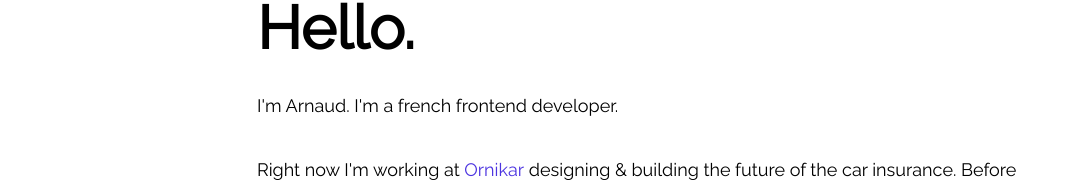
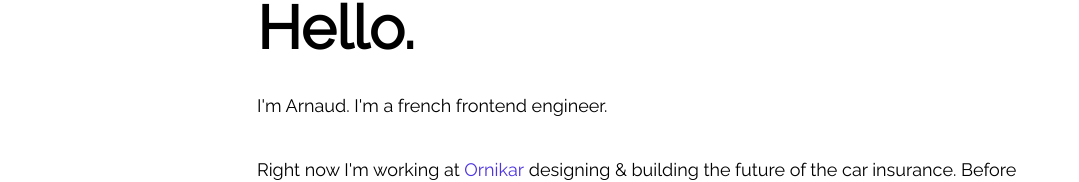
Before and after one commit to arnaudmanaranche/enaut.dev, a Next.js app: page / in a window 1280 px wide. Shown: the part 124-306 px from the top of the page, without its empty margins (0-1079 px from the left). Built offline with nearby package versions, Linux system fonts and the light colour scheme; no server answers.

Commit message:
fix: change developer to engineer

```diff
--- a/src/pages/index.tsx
+++ b/src/pages/index.tsx
@@ -6,7 +6,7 @@ const Home: NextPage = () => {
     <div className="text-lg leading-8">
       <h1 className="text-6xl font-bold">Hello.</h1>
       <br />
-      <p>I&apos;m Arnaud. I&apos;m a french frontend developer.</p>
+      <p>I&apos;m Arnaud. I&apos;m a french frontend engineer.</p>
       <br />
       <p>
         Right now I&apos;m working at&nbsp;
```
